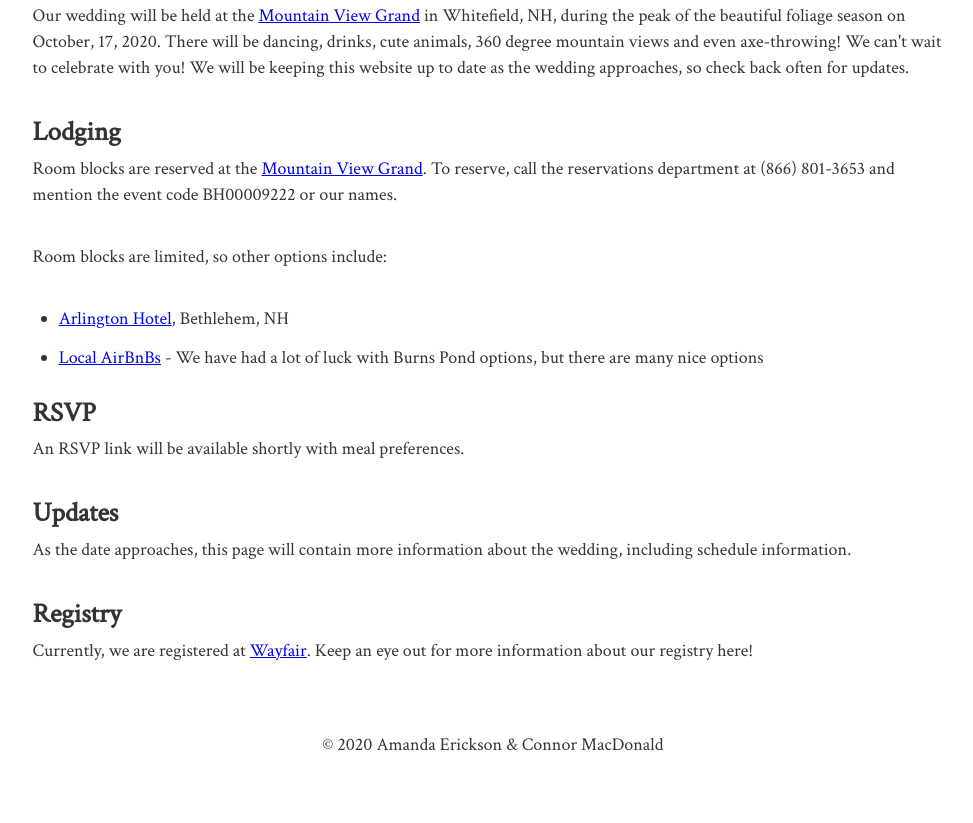
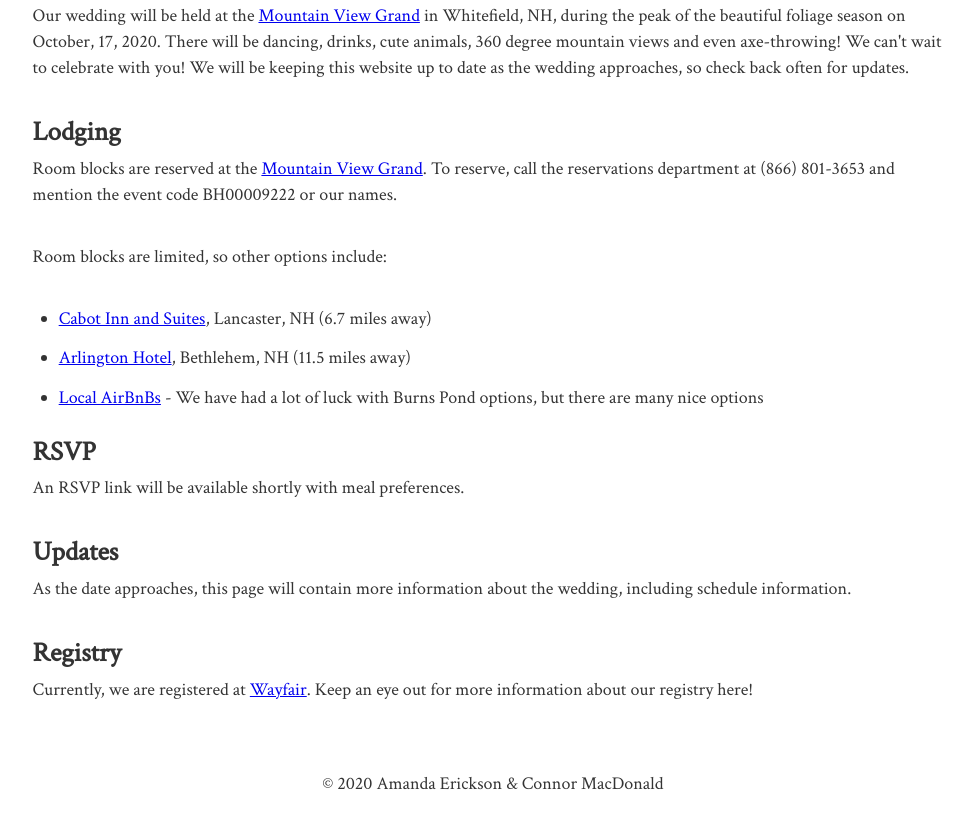
Before and after one commit to fmcat/Wedding-Website, a Gatsby site: page / in a window 1280 px wide. Shown: the part 817-1640 px from the top of the page, without its empty margins (147-1120 px from the left). Before the commit the page ends 1601 px from the top, so only its background shows below. Built offline with nearby package versions, Linux system fonts and the light colour scheme; Gatsby itself is replaced by a stand-in of ours.

Commit message:
Updated information about lodging

```diff
--- a/src/pages/index.js
+++ b/src/pages/index.js
@@ -1,5 +1,4 @@
 import React from "react"
-import { Link } from "gatsby"
 
 import Layout from "../components/layout"
 import SEO from "../components/seo"
@@ -13,7 +12,8 @@ const IndexPage = () => (
     <p>Room blocks are reserved at the <a href="https://www.mountainviewgrand.com/" target="_blank">Mountain View Grand</a>. To reserve, call the reservations department at (866) 801-3653 and mention the event code BH00009222 or our names.</p>
     <p>Room blocks are limited, so other options include:</p>
     <ul>
-      <li><a href="https://arlingtonhotelnh.com/" target="_blank">Arlington Hotel</a>, Bethlehem, NH</li>
+      <li><a href="https://www.cabotinnandsuites.com/" target="_blank">Cabot Inn and Suites</a>, Lancaster, NH (6.7 miles away)</li>
+      <li><a href="https://arlingtonhotelnh.com/" target="_blank">Arlington Hotel</a>, Bethlehem, NH (11.5 miles away)</li>
       <li><a href="https://www.airbnb.com/s/Northfield--NH--United-States/homes?refinement_paths%5B%5D=%2Fhomes&current_tab_id=home_tab&selected_tab_id=home_tab&source=mc_search_bar&search_type=unknown&screen_size=large&hide_dates_and_guests_filters=false&checkin=2020-10-16&checkout=2020-10-18&adults=2&ne_lat=43.80474850853288&ne_lng=-71.33910603027346&sw_lat=43.14102506926267&sw_lng=-71.81838459472658&zoom=10&search_by_map=true" target="_blank">Local AirBnBs</a> - We have had a lot of luck with Burns Pond options, but there are many nice options</li>
     </ul>
     <h2>RSVP</h2>
```
Also changed, not shown: 1 other file.
